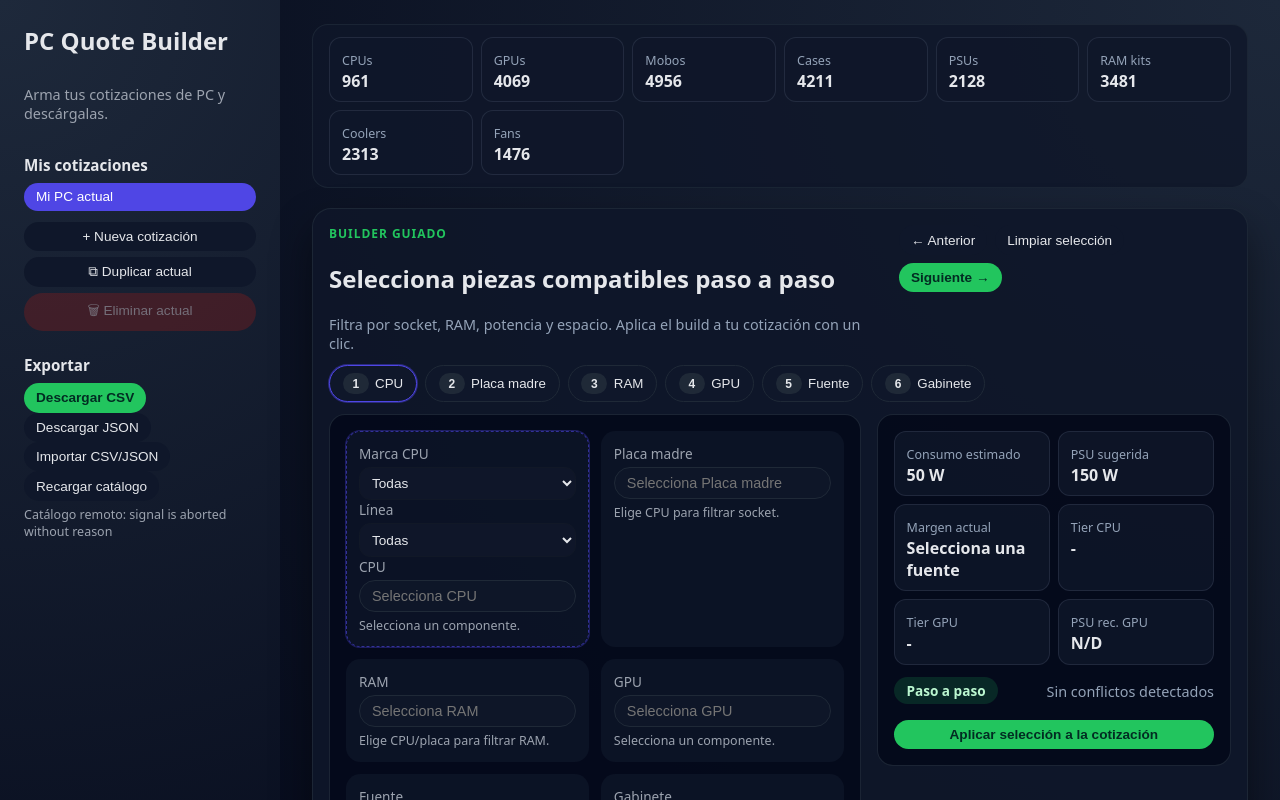
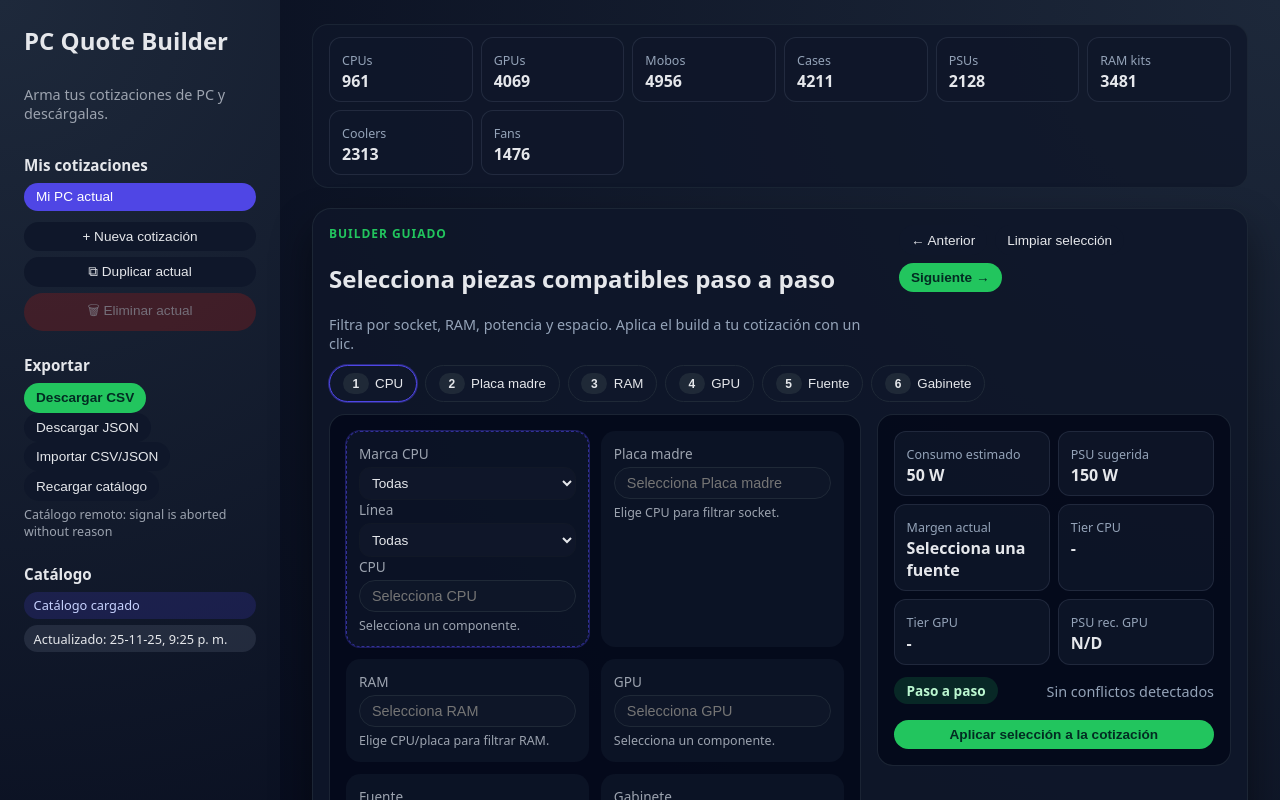
Before and after one commit to cortega26/cotiza-pc, a React (Vite) app in the folder pc-quote-builder/: page / in a window 1280 px wide. Shown: the top 800 px of the page. Built offline with nearby package versions, Linux system fonts and the light colour scheme.

Commit message:
`Updated React version to 19.2.0 and fixed compatibility issues with new version`

```diff
--- a/pc-quote-builder/src/App.jsx
+++ b/pc-quote-builder/src/App.jsx
@@ -167,7 +167,8 @@ const mapProcessedToCatalog = (processed) => {
       formFactors: c.supported_mobo_form_factors || [],
     })) || [];
 
-  return { cpus, motherboards, ramKits, gpus, psus, pcCases };
+  const meta = processed.compat || null;
+  return { cpus, motherboards, ramKits, gpus, psus, pcCases, meta };
 };
 
 const estimateTdp = (selection) => {
@@ -181,6 +182,13 @@ const estimateTdp = (selection) => {
 const recommendedPsu = (selection) => {
   const watts = estimateTdp(selection);
   return Math.ceil((watts * 1.3 + 50) / 50) * 50; // 30% de holgura + base 50W
+};
+
+const formatDateTime = (value) => {
+  if (!value) return "";
+  const d = new Date(value);
+  if (Number.isNaN(d.getTime())) return "";
+  return d.toLocaleString("es-CL", { dateStyle: "short", timeStyle: "short" });
 };
 
 const validateBuild = (selection) => {
@@ -456,6 +464,7 @@ function App() {
           psus: psusData,
           cases: casesData,
           ram: ramData,
+          compat: compatData,
         });
         setCatalog(processedCatalog);
         if (compatData) {
@@ -514,6 +523,23 @@ function App() {
     }
     return statuses;
   }, [selection, suggestedWatts]);
+
+  const selectionChips = useMemo(() => {
+    const chips = [];
+    if (selection.cpu) {
+      chips.push({ label: "CPU", value: `${selection.cpu.socket || "?"}${selection.cpu.memoryType ? ` · ${selection.cpu.memoryType}` : ""}` });
+    }
+    if (selection.mobo) {
+      chips.push({
+        label: "Mobo",
+        value: `${selection.mobo.socket || "?"}${selection.mobo.memoryType ? ` · ${selection.mobo.memoryType}` : ""}`,
+      });
+    }
+    if (selection.ram) {
+      chips.push({ label: "RAM", value: selection.ram.type || "?" });
+    }
+    return chips;
+  }, [selection]);
 
   const currencyFormatter = useMemo(() => {
     const currency = activeQuote?.currency || "CLP";
@@ -934,6 +960,18 @@ function App() {
           {catalogError && <p className="field-hint">Catálogo remoto: {catalogError}</p>}
         </div>
 
+        <div className="sidebar-section">
+          <h2>Catálogo</h2>
+          <div className="catalog-meta">
+            <span className="meta-chip">{catalogLoading ? "Cargando..." : "Catálogo cargado"}</span>
+            {compatMeta?.generatedAt && (
+              <span className="meta-chip meta-chip-ghost">
+                Actualizado: {formatDateTime(compatMeta.generatedAt)}
+              </span>
+            )}
+          </div>
+        </div>
+
         <footer className="sidebar-footer">
           <small>
             Esta herramienta se provee "as is": puede contener errores, y no nos hacemos responsables por descripciones
@@ -1201,6 +1239,16 @@ function App() {
                 </div>
               )}
 
+              {selectionChips.length > 0 && (
+                <div className="status-chips selection-chips">
+                  {selectionChips.map((chip, idx) => (
+                    <span key={idx} className="status-chip status-ghost">
+                      {chip.label}: {chip.value}
+                    </span>
+                  ))}
+                </div>
+              )}
+
               {builderIssues.length > 0 ? (
                 <div className="warning-panel">
                   <strong>Compatibilidad a revisar:</strong>
--- a/pc-quote-builder/src/index.css
+++ b/pc-quote-builder/src/index.css
@@ -140,6 +140,28 @@ body {
   margin-top: auto;
   font-size: 0.75rem;
   color: #6b7280;
+}
+
+.catalog-meta {
+  display: flex;
+  flex-direction: column;
+  gap: 0.35rem;
+}
+
+.meta-chip {
+  display: inline-flex;
+  align-items: center;
+  gap: 0.35rem;
+  padding: 0.3rem 0.6rem;
+  border-radius: 999px;
+  background: rgba(79, 70, 229, 0.18);
+  color: #c7d2fe;
+  font-size: 0.8rem;
+}
+
+.meta-chip-ghost {
+  background: rgba(148, 163, 184, 0.15);
+  color: #e5e7eb;
 }
 
 .main {
@@ -549,6 +571,45 @@ body {
   gap: 0.5rem;
 }
 
+.status-chips {
+  display: flex;
+  flex-wrap: wrap;
+  gap: 0.35rem;
+}
+
+.status-chip {
+  border-radius: 999px;
+  padding: 0.25rem 0.7rem;
+  font-size: 0.8rem;
+  display: inline-flex;
+  align-items: center;
+  gap: 0.25rem;
+}
+
+.status-ok {
+  background: rgba(34, 197, 94, 0.16);
+  color: #bbf7d0;
+  border: 1px solid rgba(34, 197, 94, 0.5);
+}
+
+.status-bad {
+  background: rgba(248, 113, 113, 0.16);
+  color: #fecaca;
+  border: 1px solid rgba(248, 113, 113, 0.5);
+}
+
+.status-unknown {
+  background: rgba(148, 163, 184, 0.15);
+  color: #e5e7eb;
+  border: 1px solid rgba(148, 163, 184, 0.3);
+}
+
+.status-ghost {
+  background: rgba(148, 163, 184, 0.12);
+  color: #e5e7eb;
+  border: 1px solid rgba(148, 163, 184, 0.25);
+}
+
 .status-pill {
   border-radius: 999px;
   background: rgba(34, 197, 94, 0.16);
```
Also changed, not shown: 6 other files (tests, documents, lock files or other folders).
